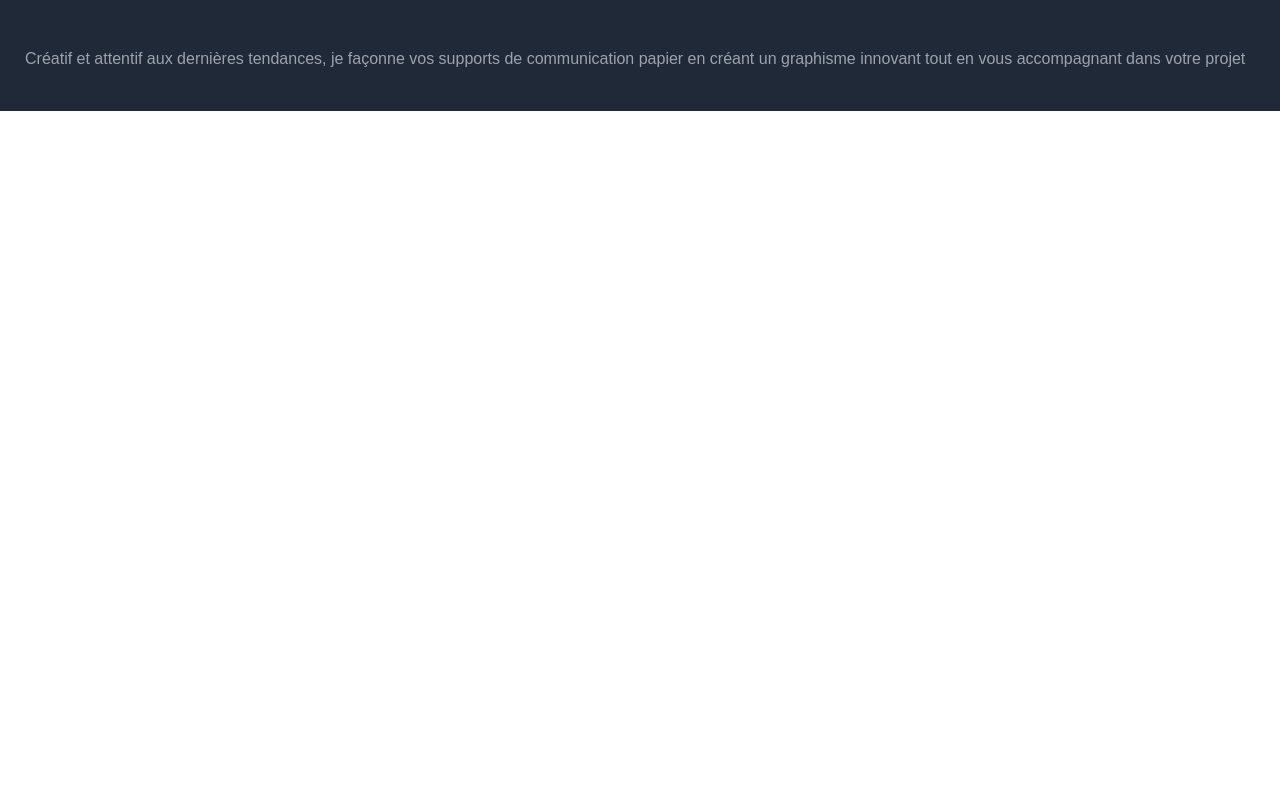
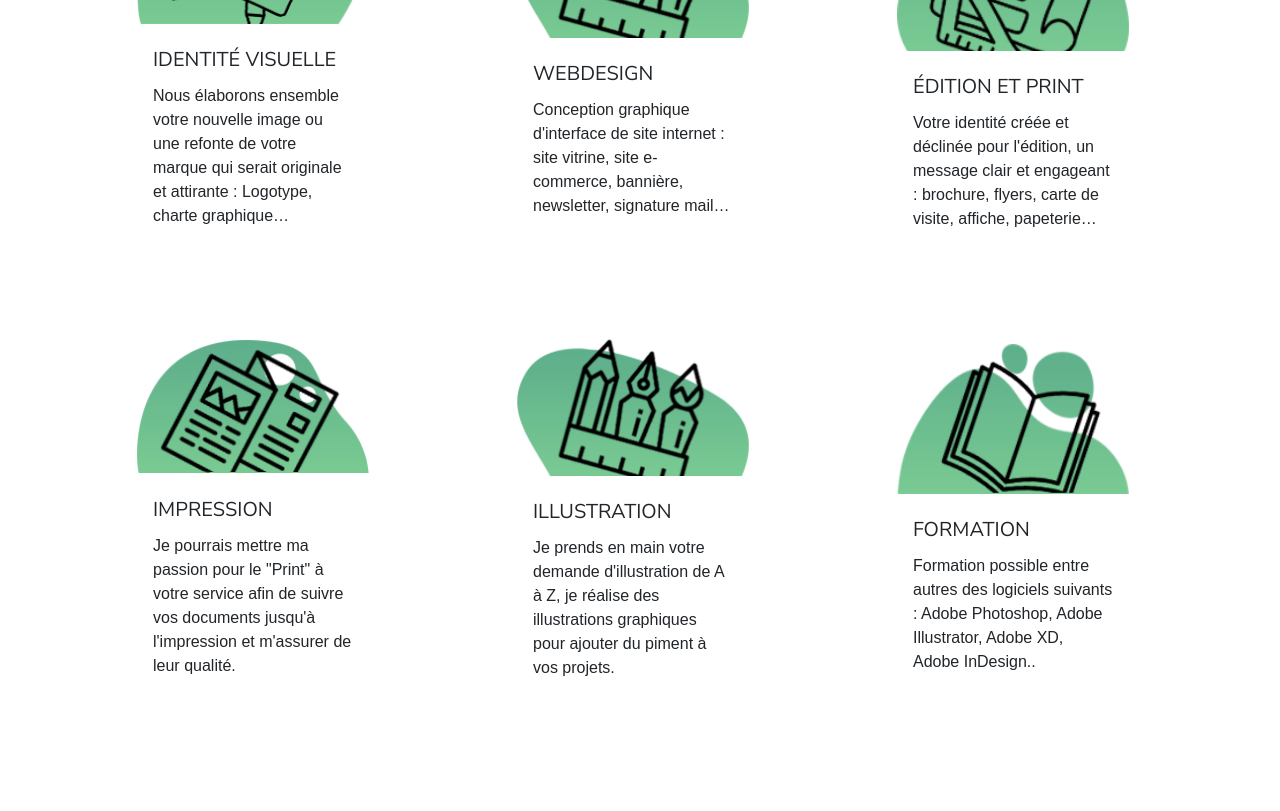
Before and after one commit to gabrielopeyemi/moharaouafi, a Gatsby site: page / in a window 1280 px wide. Shown: the part 1717-2528 px from the top of the page. Before the commit the page ends 1828 px from the top, so only its background shows below. Built offline with nearby package versions, Linux system fonts and the light colour scheme; Gatsby itself is replaced by a stand-in of ours.

Commit message:
add card

```diff
--- a/src/components/Sections/HeroThree.jsx
+++ b/src/components/Sections/HeroThree.jsx
@@ -1,9 +1,77 @@
 import React from 'react';
+import styled from 'styled-components'
+import SectionHeader from './../SectionHeader';
+import ServiceCard from './../ServiceCard';
+import one from './../../images/img/services/1.png'
+import two from './../../images/img/services/2.png'
+import three from './../../images/img/services/3.png'
+import four from './../../images/img/services/4.png'
+import five from './../../images/img/services/5.png'
+import six from './../../images/img/services/6.png'
+
 
 export default function HeroThree() {
+  const header = {
+    one: 'Mes Services',
+    two: 'Ce que je peux faire pour vous',
+    image: one
+  }
+  const Data = [
+      {
+        id: 1,
+      name: 'IDENTITÉ VISUELLE',
+      desc: 'Nous élaborons ensemble votre nouvelle image ou une refonte de votre marque qui serait originale et attirante : Logotype, charte graphique…',
+      image: one,
+
+    },
+    {
+      id: 2,
+    name: 'WEBDESIGN',
+    desc: `Conception graphique d'interface de site internet : site vitrine, site e-commerce, bannière, newsletter, signature mail…`,
+    image: two,
+    },
+    {
+      id: 3,
+    name: 'ÉDITION ET PRINT',
+    desc: `Votre identité créée et déclinée pour l'édition, un message clair et engageant : brochure, flyers, carte de visite, affiche, papeterie…`,
+    image: three,
+    },
+    {
+      id: 4,
+    name: 'IMPRESSION',
+    desc: `Je pourrais mettre ma passion pour le "Print" à votre service afin de suivre vos documents jusqu'à l'impression et m'assurer de leur qualité.`,
+    image: four,
+    },
+    {
+      id: 5,
+    name: 'ILLUSTRATION',
+    desc: `Je prends en main votre demande d'illustration de A à Z, je réalise des illustrations graphiques pour ajouter du piment à vos projets.`,
+    image: five
+    },
+    {
+      id: 6,
+    name: 'FORMATION',
+    desc: `Formation possible entre autres des logiciels suivants : Adobe Photoshop, Adobe Illustrator, Adobe XD, Adobe InDesign..`,
+    image: six
+    },
+  ]
+
   return (
-    <>
-
-    </>
+    <Div>
+      <SectionHeader header = { header }/>
+      <div className='container'>
+        <div className='row'>
+          {Data.map((data, i)=>(
+            <ServiceCard data={data} key={i}/>
+          ))}
+        </div>
+      </div>
+    </Div>
   );
 }
+
+const Div = styled.div`
+    max-width: 1280px;
+    width: 100%;
+    margin: 1.5rem 1.5rem 150px 1.5rem;
+`;
--- a/src/components/Sections/HeroTwo.jsx
+++ b/src/components/Sections/HeroTwo.jsx
@@ -41,5 +41,5 @@
 const Div = styled.div`
     max-width: 1280px;
     width: 100%;
-    margin: 1.5rem 1.5rem 1.5rem 1.5rem;
+    margin: 1.5rem 1.5rem 150px 1.5rem;
 `;
--- /dev/null
+++ b/src/components/ServiceCard.jsx
@@ -0,0 +1,48 @@
+import React from 'react';
+import styled from 'styled-components'
+
+export default function ServiceCard(props) {
+    console.log({props: props.data})
+    const {name, desc, image} = props.data;
+  return (
+    <div className='col-md-4'>
+        <Div className="card">
+            <Img src={image} className="img-thumbnail" alt={image}/>
+            <div className="card-body">
+                <h5 className="card-title">{name}</h5>
+                <p className="card-text">{desc}</p>
+                {/* <a href="#" className="btn btn-primary">Go somewhere</a> */}
+            </div>
+        </Div>
+    </div>
+  );
+}
+
+const Div = styled.div`
+    transition-duration: 300ms;
+    transition-property: box-shadow;
+    width: 18rem;
+    padding-top: 2rem;
+    padding-bottom: 2rem;
+    padding-left: 1.5rem;
+    padding-right: 1.5rem;
+    height: 400px;
+    margin-bottom: 50px;
+    justify-content: center;
+    border: 0;
+    &:hover{
+        border: 2px solid #f3f3f3;
+        --tw-shadow: 0 1px 3px 0 rgba(0, 0, 0, 0.1), 0 1px 2px 0 rgba(0, 0, 0, 0.06);
+        box-shadow: var(#f3f3f3, 0 0 #0000), var(#f3f3f3, 0 0 #0000), var(#f3f3f3);
+    };
+    &:focus {
+        color: palevioletred;
+    }
+`;
+
+const Img = styled.img`
+    border: 0;
+    &:hover{
+        border: 10px;
+    };
+`;
--- a/src/pages/index.js
+++ b/src/pages/index.js
@@ -2,6 +2,7 @@
 // import { Row, Col, Container, ListGroup } from "react-bootstrap"
 import HeroOne from "../components/Sections/heroOne"
 import HeroTwo from "../components/Sections/HeroTwo"
+import HeroThree from "../components/Sections/HeroThree"
 import OurServices from "../components/Home/OurServices"
 import WhatWillDo from "../components/Home/WhatWillDo"
 
@@ -12,6 +13,7 @@
         <SEO title="Home" keywords={[`gatsby`, `react`, `bootstrap`]} />
         <HeroOne/>
         <HeroTwo />
+        <HeroThree />
     </Layout>
 )
 
```
Also changed, not shown: src/images/img/1.png (added), src/images/img/services/1.png (added), src/images/img/services/2.png (added), src/images/img/services/3.png (added), src/images/img/services/4.png (added), src/images/img/services/5.png (added), src/images/img/services/6.png (added).
